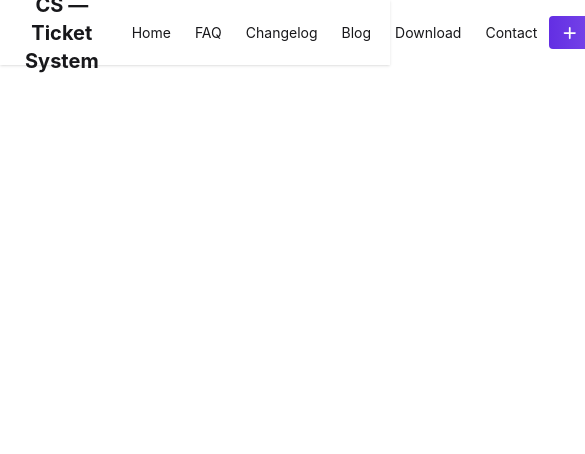
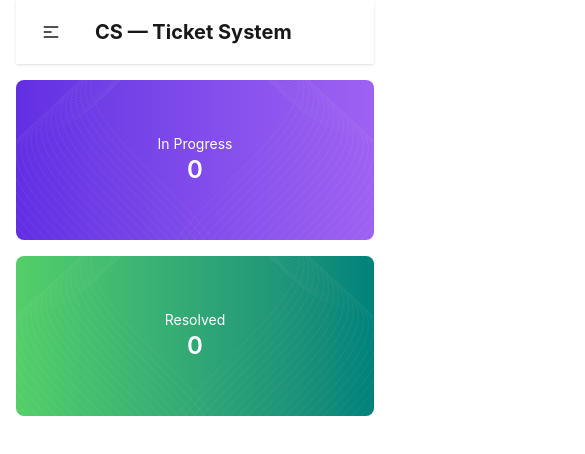
Before and after one commit to aashraful349/customer-support-zone, a React (Vite) app: page / in a window 390 px wide. Shown: the top 454 px of the page, 585 px wide, since content can reach past the window. Built offline with nearby package versions, Linux system fonts and the light colour scheme.

Commit message:
fixed navbar and card...used little bit ai to match the exact design

```diff
--- a/src/App.jsx
+++ b/src/App.jsx
@@ -1,4 +1,5 @@
 import './App.css'
+import Banner from './Components/Banner/Banner'
 import Navbar from './Components/Navbar/Navbar'
 
 function App() {
@@ -6,6 +7,7 @@ function App() {
   return (
     <>
       <Navbar></Navbar>
+      <Banner></Banner>
     </>
   )
 }
--- /dev/null
+++ b/src/Components/Banner/Banner.jsx
@@ -0,0 +1,38 @@
+import React from 'react';
+import vector1 from '../../assets/vector1.png';
+
+const Banner = () => {
+  return (
+    <div className="mt-4 flex flex-col lg:flex-row justify-center gap-4 px-4">
+
+      <div className="bg-gradient-to-r from-[#632EE3] to-[#9F62F2] w-full lg:max-w-[44.25rem] h-[10rem] sm:h-[12rem] lg:h-[15rem] rounded-lg flex justify-center items-center relative overflow-hidden">
+
+        <img src={vector1} alt="" className="absolute left-0 top-0 h-full opacity-40" />
+
+        <div className="relative text-white flex flex-col items-center">
+          <p className="text-sm sm:text-base">In Progress</p>
+          <span className="text-2xl sm:text-3xl lg:text-4xl font-semibold">0</span>
+        </div>
+
+        <img src={vector1} alt="" className="absolute right-0 top-0 h-full scale-x-[-1] opacity-40" />
+
+      </div>
+
+      <div className="bg-gradient-to-r from-[#54CF68] to-[#00827A] w-full lg:max-w-[44.25rem] h-[10rem] sm:h-[12rem] lg:h-[15rem] rounded-lg flex justify-center items-center relative overflow-hidden">
+
+        <img src={vector1} alt="" className="absolute left-0 top-0 h-full opacity-40" />
+
+        <div className="relative text-white flex flex-col items-center">
+          <p className="text-sm sm:text-base">Resolved</p>
+          <span className="text-2xl sm:text-3xl lg:text-4xl font-semibold">0</span>
+        </div>
+
+        <img src={vector1} alt="" className="absolute right-0 top-0 h-full scale-x-[-1] opacity-40" />
+
+      </div>
+
+    </div>
+  );
+};
+
+export default Banner;
--- a/src/Components/Navbar/Navbar.jsx
+++ b/src/Components/Navbar/Navbar.jsx
@@ -4,12 +4,48 @@ import { faPlus } from '@fortawesome/free-solid-svg-icons'
 
 const Navbar = () => {
   return (
-        <div>
+    <div className="mx-4 lg:mx-[50px]">
       <div className="navbar bg-base-100 shadow-sm">
-                <div className="flex-1">
-                    <a className="btn btn-ghost text-xl font-bold">CS — Ticket System</a>
+
+        <div className="navbar-start">
+
+          <div className="dropdown">
+            <div tabIndex={0} role="button" className="btn btn-ghost lg:hidden">
+              <svg xmlns="http://www.w3.org/2000/svg"
+                className="h-5 w-5"
+                fill="none"
+                viewBox="0 0 24 24"
+                stroke="currentColor">
+                <path strokeLinecap="round"
+                  strokeLinejoin="round"
+                  strokeWidth="2"
+                  d="M4 6h16M4 12h8m-8 6h16" />
+              </svg>
             </div>
-                <div className="flex-none">
+
+            <ul
+              tabIndex={0}
+              className="menu menu-sm dropdown-content bg-base-100 rounded-box z-10 mt-3 w-52 p-2 shadow">
+
+              <li><a>Home</a></li>
+              <li><a>FAQ</a></li>
+              <li><a>Changelog</a></li>
+              <li><a>Blog</a></li>
+              <li><a>Download</a></li>
+              <li><a>Contact</a></li>
+              <li className="mt-2">
+                <button className="text-white font-semibold bg-gradient-to-r from-[#632EE3] to-[#9F62F2] flex items-center gap-2 px-3 py-2 rounded-md">
+                  <FontAwesomeIcon icon={faPlus} />
+                  New Ticket
+                </button>
+              </li>
+            </ul>
+          </div>
+          <a className="btn btn-ghost text-xl font-bold">
+            CS — Ticket System
+          </a>
+        </div>
+        <div className="navbar-end hidden lg:flex items-center gap-4">
           <ul className="menu menu-horizontal px-1">
             <li><a>Home</a></li>
             <li><a>FAQ</a></li>
@@ -17,9 +53,11 @@ const Navbar = () => {
             <li><a>Blog</a></li>
             <li><a>Download</a></li>
             <li><a>Contact</a></li>
-                        <li><button className='text-white font-semibold bg-gradient-to-r from-[#632EE3] to-[#9F62F2]'><FontAwesomeIcon icon={faPlus} /> New Ticket</button></li>
-
           </ul>
+          <button className="text-white font-semibold px-4 py-2 rounded-md bg-gradient-to-r from-[#632EE3] to-[#9F62F2] flex items-center gap-2">
+            <FontAwesomeIcon icon={faPlus} />
+            New Ticket
+          </button>
         </div>
       </div>
     </div>
```
Lines whose indentation alone changed are shown as unchanged.
